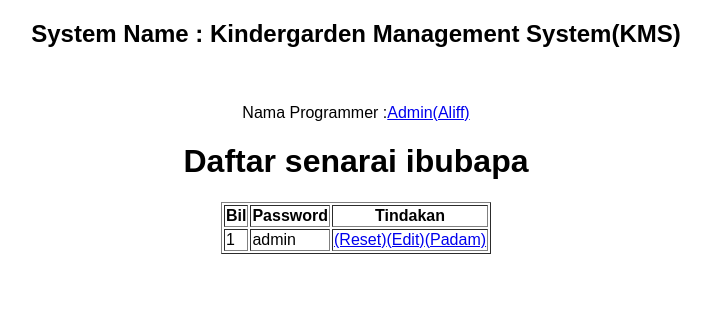
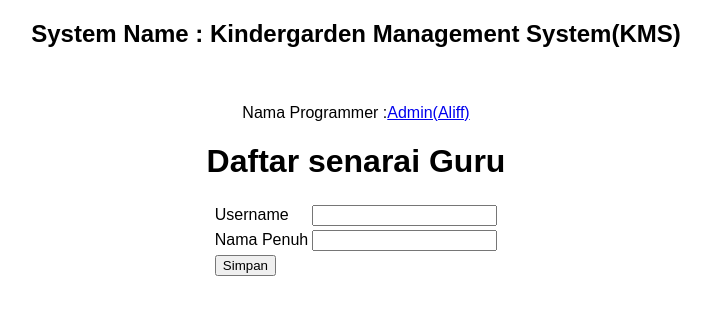
Before and after one commit to mhmdaliff/KindergartenManagementSystem, a PHP site: page /Admin/index.php in a window 1280 px wide. Shown: the top 315 px of the page, without its empty margins (284-995 px from the left). Run offline with PHP 8.4, Linux system fonts and the light colour scheme.

Commit message:
try edit index

```diff
--- a/Admin/index.php
+++ b/Admin/index.php
@@ -14,22 +14,23 @@
         <h2>System Name : Kindergarden Management System(KMS)</h2><br>
         <br>Nama Programmer :<a href="admin/">Admin(Aliff)</a>
 
-        <h1>Daftar senarai ibubapa</h1>
-        <table border="1">
-            <tr>
-                <th>Bil</th>
-                <th>Password</th>
-                <th>Tindakan</th>
-            </tr>
-            <tr>
-                <td>1</td>
-                <td>admin</td>
-                <td><a href="reset/">(Reset)</a><a href="edit/">(Edit)</a><a href="Padam">(Padam)</a></td>
-            </tr>
-        </table>
-
+        <h1>Daftar senarai Guru</h1>
+        <form method="post">
+            <table>
+                <tr>
+                    <td>Username</td>
+                    <td><input type="text" name="username"></td>
+                </tr>
+                <tr>
+                    <td>Nama Penuh</td>
+                    <td><input type="text" name="fullname"></td>
+                </tr>
+                <tr>
+                    <td><button type="submit">Simpan</button></td>
+                </tr>
+            </table>
+        </form>
     </center>
-
 </body>
 
 </html>
```
